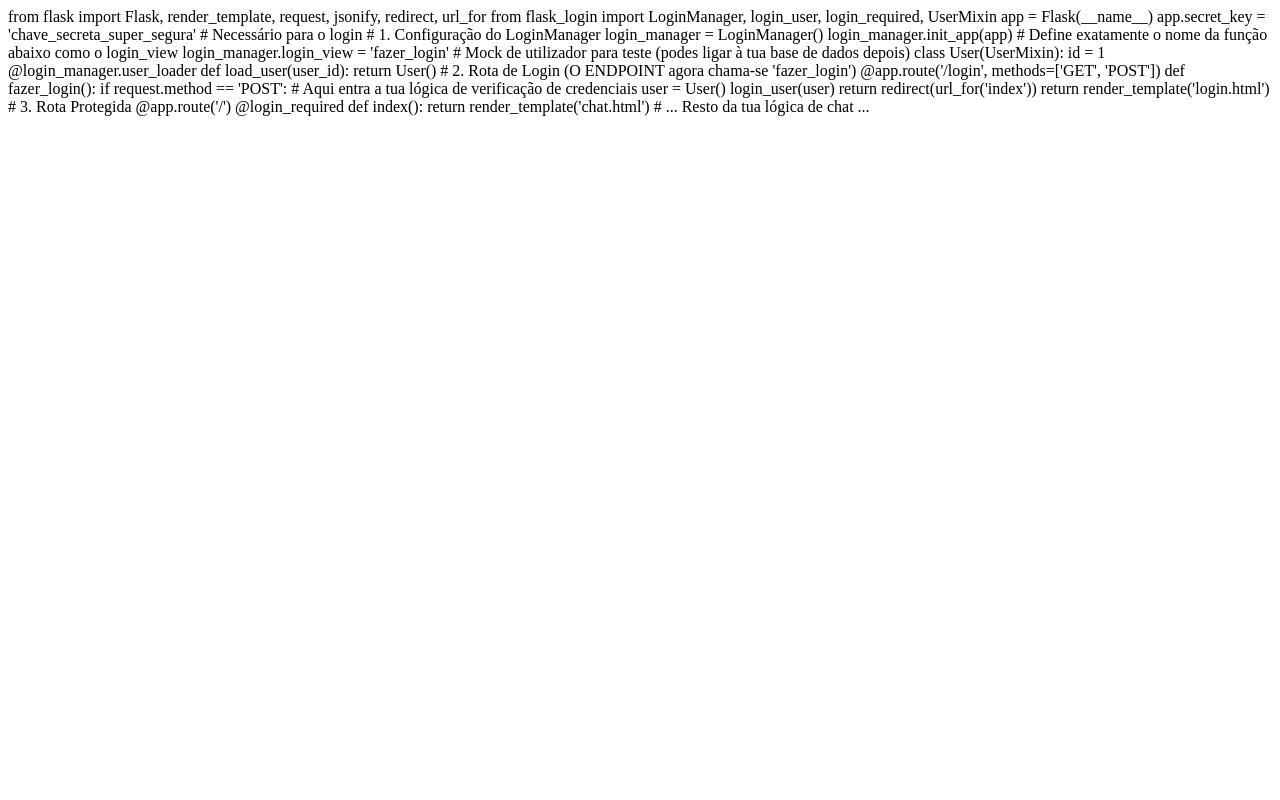
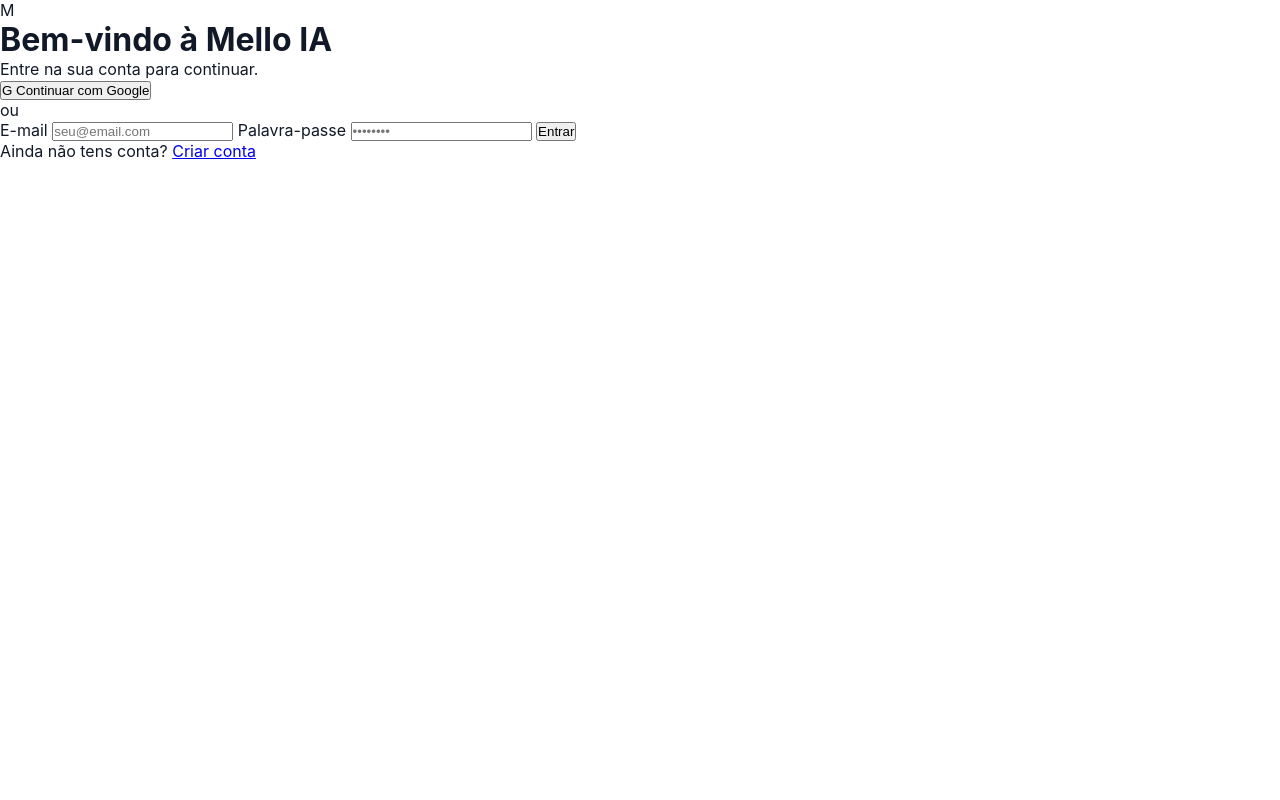
Before and after one commit to ivanildojoaojoao288-lang/Mello-IA, a Python web app: template templates/login.html in a window 1280 px wide. Run offline with Jinja, Linux system fonts and the light colour scheme; the template is opened without the code that fills it, so the values that code supplies are empty.

Commit message:
Implement HTML login form in login.html
Replaced existing Flask login logic with a new HTML login form.

```diff
--- a/templates/login.html
+++ b/templates/login.html
@@ -1,37 +1,94 @@
-from flask import Flask, render_template, request, jsonify, redirect, url_for
-from flask_login import LoginManager, login_user, login_required, UserMixin
+<!DOCTYPE html>
 
-app = Flask(__name__)
-app.secret_key = 'chave_secreta_super_segura' # Necessário para o login
+<html lang="pt">
+<head>
+    <meta charset="UTF-8">
+    <meta name="viewport" content="width=device-width, initial-scale=1.0">
 
-# 1. Configuração do LoginManager
-login_manager = LoginManager()
-login_manager.init_app(app)
-# Define exatamente o nome da função abaixo como o login_view
-login_manager.login_view = 'fazer_login'
+<title>Entrar — Mello IA</title>
 
-# Mock de utilizador para teste (podes ligar à tua base de dados depois)
-class User(UserMixin):
-    id = 1
+<link rel="stylesheet"
+      href="{{ url_for('static', filename='style.css') }}">
 
-@login_manager.user_loader
-def load_user(user_id):
-    return User()
+</head>
 
-# 2. Rota de Login (O ENDPOINT agora chama-se 'fazer_login')
-@app.route('/login', methods=['GET', 'POST'])
-def fazer_login():
-    if request.method == 'POST':
-        # Aqui entra a tua lógica de verificação de credenciais
-        user = User()
-        login_user(user)
-        return redirect(url_for('index'))
-    return render_template('login.html')
+<body>
 
-# 3. Rota Protegida
-@app.route('/')
-@login_required
-def index():
-    return render_template('chat.html')
+<div class="auth-container">
 
-# ... Resto da tua lógica de chat ...
+<div class="auth-card">
+
+    <div class="auth-logo">
+        M
+    </div>
+
+    <h1>Bem-vindo à <span>Mello IA</span></h1>
+
+    <p class="auth-subtitle">
+        Entre na sua conta para continuar.
+    </p>
+
+    <button
+        type="button"
+        id="google-login"
+        class="google-button"
+    >
+        <span>G</span>
+        Continuar com Google
+    </button>
+
+    <div class="divider">
+        <span>ou</span>
+    </div>
+
+    <form id="login-form">
+
+        <label for="email">
+            E-mail
+        </label>
+
+        <input
+            type="email"
+            id="email"
+            placeholder="seu@email.com"
+            required
+        >
+
+        <label for="password">
+            Palavra-passe
+        </label>
+
+        <input
+            type="password"
+            id="password"
+            placeholder="••••••••"
+            required
+        >
+
+        <button
+            type="submit"
+            id="login-button"
+            class="auth-button"
+        >
+            Entrar
+        </button>
+
+    </form>
+
+    <p id="auth-message" class="auth-message"></p>
+
+    <p class="auth-link">
+        Ainda não tens conta?
+        <a href="/register">Criar conta</a>
+    </p>
+
+</div>
+
+</div>
+
+<script type="module"
+        src="{{ url_for('static', filename='login.js') }}">
+</script>
+
+</body>
+</html>
```
